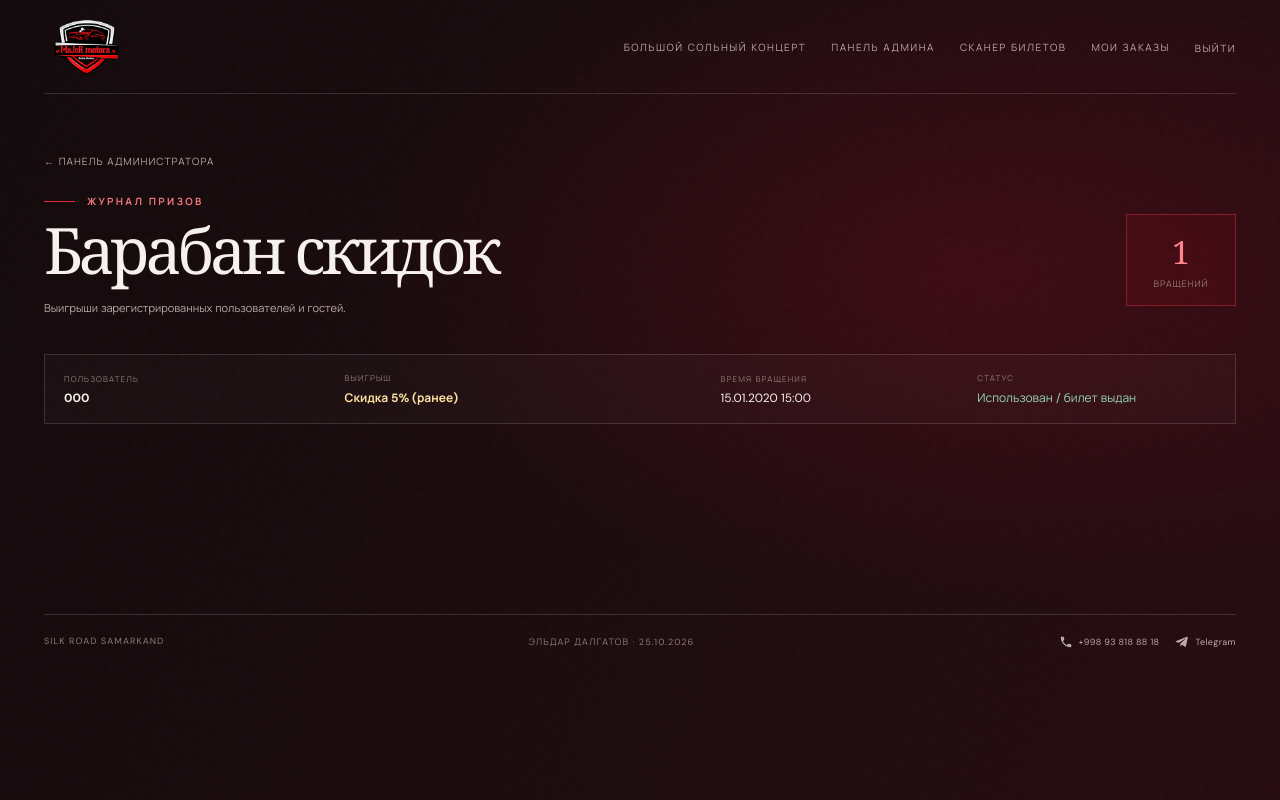
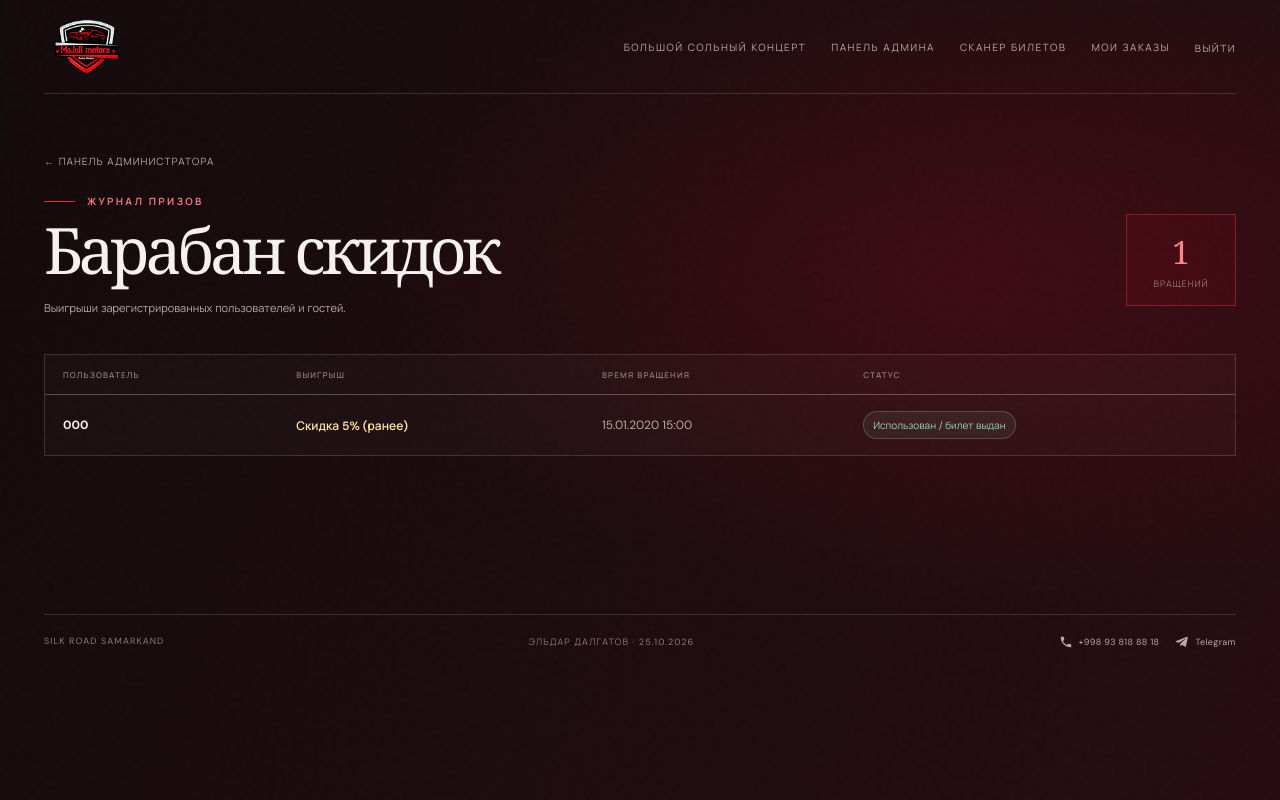
Before and after one commit to Shakhriyor10/koncrept, a Django app: page /staff/wheel-rewards/ in a window 1280 px wide. Run offline with Django 5.2, Linux system fonts and the light colour scheme; a user stored in the database is signed in; tables that the repository leaves empty hold one stand-in row (values such as "Sample post").

Commit message:
zxcaq1111

```diff
--- a/static/css/site.css
+++ b/static/css/site.css
@@ -420,15 +420,21 @@ h1,h2,p { margin-top: 0; }
 
 .staff-heading-actions { display: flex; flex-wrap: wrap; gap: 10px; margin-top: 17px; }
 .staff-heading-actions .button { min-height: 44px; }
-.wheel-reward-list { display: grid; gap: 9px; margin-top: 28px; }
-.wheel-reward-row { display: grid; grid-template-columns: 1.1fr 1.5fr 1fr 1fr; align-items: center; gap: 18px; padding: 17px 19px; border: 1px solid var(--line); background: rgba(255,255,255,.025); }
-.wheel-reward-row > div { display: grid; gap: 6px; min-width: 0; }
-.wheel-reward-row small { color: var(--soft); font-size: 8px; letter-spacing: .14em; text-transform: uppercase; }
-.wheel-reward-row strong,.wheel-reward-row span { overflow-wrap: anywhere; font-size: 12px; }
-.wheel-reward-prize strong { color: #ffe2a0; }
-.wheel-reward-state.is-claimed { color: #94d6af; }
+.wheel-reward-table-wrap { margin-top: 28px; overflow-x: auto; border: 1px solid var(--line); background: rgba(255,255,255,.025); }
+.wheel-reward-table { width: 100%; min-width: 680px; border-collapse: collapse; text-align: left; }
+.wheel-reward-table th { padding: 14px 18px; border-bottom: 1px solid var(--line); color: var(--soft); font-size: 8px; font-weight: 600; letter-spacing: .14em; text-transform: uppercase; white-space: nowrap; }
+.wheel-reward-table td { padding: 16px 18px; border-bottom: 1px solid rgba(255,255,255,.07); color: var(--muted); font-size: 12px; vertical-align: middle; }
+.wheel-reward-table tbody tr:last-child td { border-bottom: 0; }
+.wheel-reward-table tbody tr { transition: background .18s ease; }
+.wheel-reward-table tbody tr:hover { background: rgba(255,255,255,.035); }
+.wheel-reward-table td:first-child { color: var(--text); }
+.wheel-reward-table td:first-child strong { display: inline-block; overflow-wrap: anywhere; }
+.wheel-reward-table .wheel-reward-prize { color: #ffe2a0; font-weight: 600; }
+.wheel-reward-time { white-space: nowrap; }
+.wheel-guest-badge { display: inline-block; margin-left: 8px; padding: 4px 7px; border: 1px solid var(--line); border-radius: 999px; color: var(--soft); font-size: 8px; line-height: 1; text-transform: uppercase; vertical-align: middle; }
+.wheel-reward-state { display: inline-block; padding: 6px 9px; border: 1px solid rgba(255,255,255,.12); border-radius: 999px; color: var(--muted); font-size: 10px; white-space: nowrap; }
+.wheel-reward-state.is-claimed { border-color: rgba(148,214,175,.25); background: rgba(148,214,175,.08); color: #94d6af; }
 .wheel-reward-state.is-expired { color: var(--soft); }
 .wheel-reward-pagination { display: flex; justify-content: center; align-items: center; gap: 18px; margin: 24px 0; color: var(--muted); font-size: 11px; }
 .wheel-reward-pagination .button { min-height: 40px; }
-@media (max-width: 720px) { .wheel-reward-row { grid-template-columns: 1fr 1fr; gap: 13px; padding: 14px; } }
 @media (max-width: 420px) { .staff-heading-actions { flex-direction: column; align-items: stretch; } .wheel-reward-pagination { gap: 8px; font-size: 9px; } }
--- a/templates/concerts/staff_wheel_rewards.html
+++ b/templates/concerts/staff_wheel_rewards.html
@@ -9,15 +9,20 @@
     <div class="staff-pending"><strong>{{ page_obj.paginator.count }}</strong><span>вращений</span></div>
   </div>
   {% if page_obj.object_list %}
-    <div class="wheel-reward-list">
-      {% for reward in page_obj %}
-        <article class="wheel-reward-row">
-          <div class="wheel-reward-customer"><small>Пользователь</small><strong>{{ reward.customer_label }}</strong></div>
-          <div class="wheel-reward-prize"><small>Выигрыш</small><strong>{{ reward.get_code_display }}</strong></div>
-          <div><small>Время вращения</small><span>{{ reward.spun_at|date:'d.m.Y H:i' }}</span></div>
-          <div><small>Статус</small><span class="wheel-reward-state {% if reward.claimed_at %}is-claimed{% elif reward.expires_at <= now %}is-expired{% endif %}">{{ reward.state_label }}</span></div>
-        </article>
-      {% endfor %}
+    <div class="wheel-reward-table-wrap">
+      <table class="wheel-reward-table">
+        <thead><tr><th scope="col">Пользователь</th><th scope="col">Выигрыш</th><th scope="col">Время вращения</th><th scope="col">Статус</th></tr></thead>
+        <tbody>
+          {% for reward in page_obj %}
+            <tr>
+              <td><strong>{{ reward.customer_label }}</strong>{% if not reward.user_id %}<span class="wheel-guest-badge">Гость</span>{% endif %}</td>
+              <td class="wheel-reward-prize">{{ reward.get_code_display }}</td>
+              <td class="wheel-reward-time">{{ reward.spun_at|date:'d.m.Y H:i' }}</td>
+              <td><span class="wheel-reward-state {% if reward.claimed_at %}is-claimed{% elif reward.expires_at <= now %}is-expired{% endif %}">{{ reward.state_label }}</span></td>
+            </tr>
+          {% endfor %}
+        </tbody>
+      </table>
     </div>
     {% if page_obj.has_other_pages %}<nav class="wheel-reward-pagination" aria-label="Страницы журнала">
       {% if page_obj.has_previous %}<a class="button button-outline" href="?page={{ page_obj.previous_page_number }}">← Новее</a>{% endif %}
```
